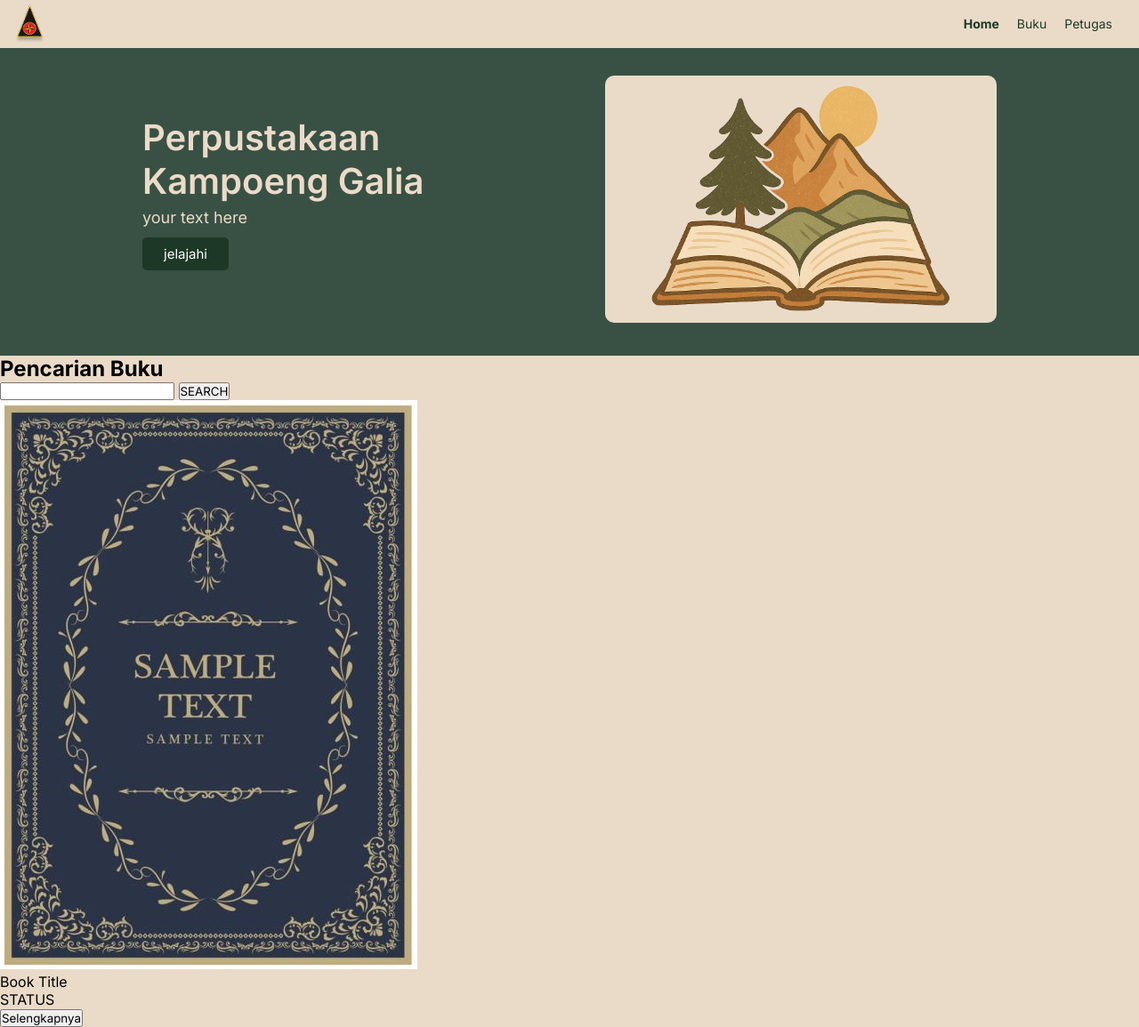
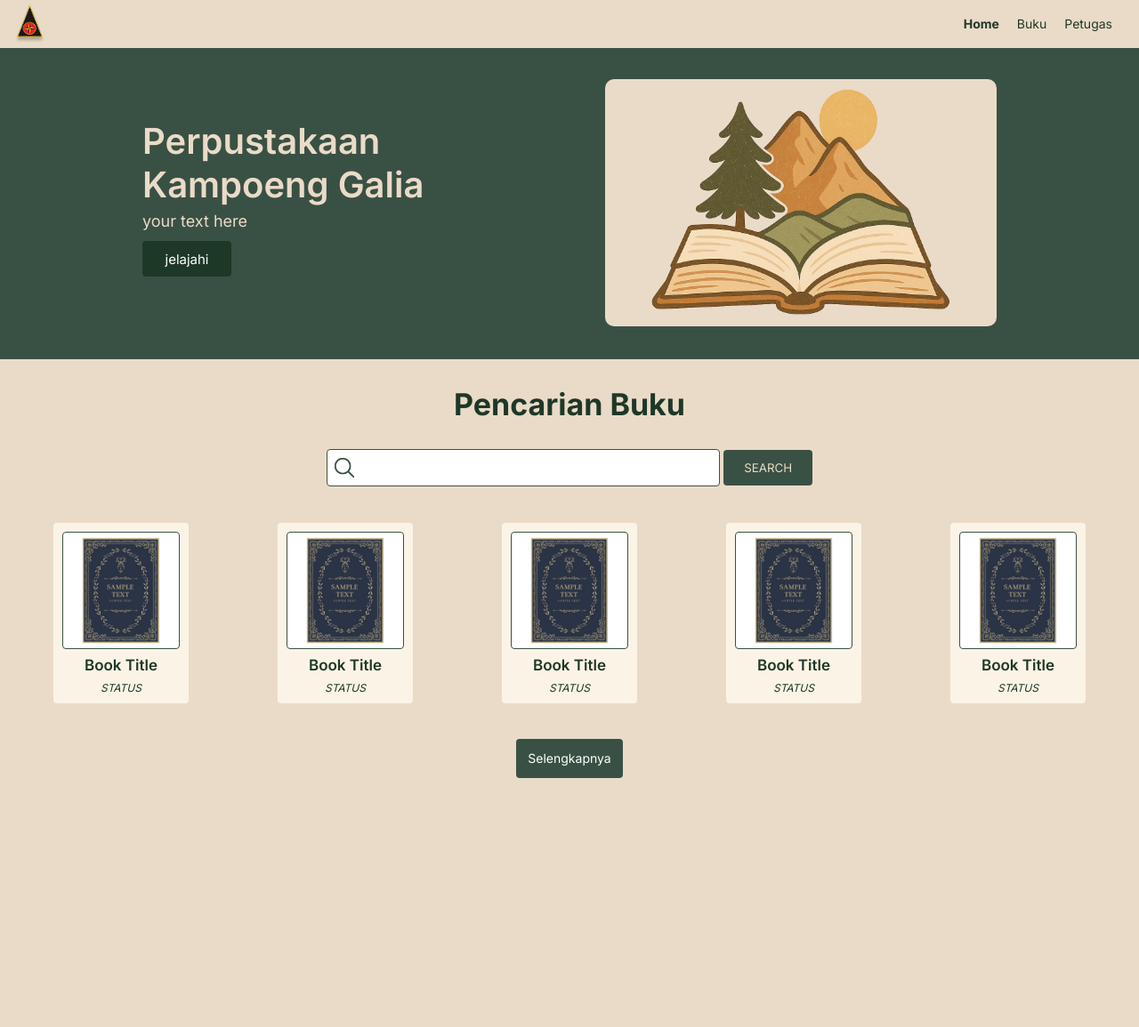
Before and after one commit to jkstar6/perpustakaan-rpl, a PHP site: page / in a window 1280 px wide. Shown: the whole page at 89% size. After the commit the page ends 875 px from the top, so only its background shows below. Run offline with PHP 8.4, Linux system fonts and the light colour scheme.

Commit message:
main page done

```diff
--- a/index.html
+++ /dev/null
@@ -1,54 +0,0 @@
-<!DOCTYPE html>
-<html lang="en">
-
-<head>
-    <meta charset="UTF-8">
-    <meta name="viewport" content="width=device-width, initial-scale=1.0">
-    <link href="https://fonts.googleapis.com/css2?family=Inter:wght@400;600;700&display=swap" rel="stylesheet">
-    <link rel="stylesheet" href="style.css">
-    <title>Perpustakaan</title>
-</head>
-
-<body>
-    <nav>
-        <img src="img/logo.png" alt="">
-        <ul>
-            <li><a class="home" href="#">Home</a></li>
-            <li><a href="#">Buku</a></li>
-            <li><a href="#">Petugas</a></li>
-        </ul>
-    </nav>
-
-    <header>
-        <div class="header-left">
-            <h1>Perpustakaan<br>Kampoeng Galia</h1>
-            <p>your text here</p>
-            <button><a class="a-header" href="">jelajahi</a></button>
-        </div>
-        <div class="header-right">
-            <img src="img/header-image.png" alt="">
-        </div>
-
-    </header>
-
-    <main>
-        <h2>Pencarian Buku</h2>
-        <div class="search-form">
-            <input type="text">
-            <button>SEARCH</button>
-        </div>
-
-        <div class="container">
-            <div class="box">
-                <img src="img/buku.jpg" alt="">
-                <p class="title">Book Title</p>
-                <p class="status">STATUS</p>
-            </div>
-        </div>
-
-        <button>Selengkapnya</button>
-    </main>
-
-</body>
-
-</html>
--- /dev/null
+++ b/index.php
@@ -0,0 +1,85 @@
+<!DOCTYPE html>
+<html lang="en">
+
+<head>
+    <meta charset="UTF-8">
+    <meta name="viewport" content="width=device-width, initial-scale=1.0">
+    <link href="https://fonts.googleapis.com/css2?family=Inter:wght@400;600;700&display=swap" rel="stylesheet">
+    <link rel="stylesheet" href="style.css">
+    <title>Perpustakaan</title>
+</head>
+
+<body>
+    <nav>
+        <img src="img/logo-nav.png" alt="">
+        <ul>
+            <li><a class="home" href="#">Home</a></li>
+            <li><a href="#">Buku</a></li>
+            <li><a href="#">Petugas</a></li>
+        </ul>
+    </nav>
+
+    <header>
+        <div class="header-left">
+            <h1>Perpustakaan<br>Kampoeng Galia</h1>
+            <p>your text here</p>
+            <button><a class="a-header" href="">jelajahi</a></button>
+        </div>
+        <div class="header-right">
+            <img src="img/header-image.png" alt="">
+        </div>
+
+    </header>
+
+    <main>
+        <h2>Pencarian Buku</h2>
+        <div class="search-form">
+            <img src="img/search.png" alt="">
+            <input type="text">
+            <button>SEARCH</button>
+        </div>
+
+        <div class="container">
+            <div class="box">
+                <div class="frame">
+                    <img src="img/buku.jpg" alt="">
+                </div>
+                <p class="title">Book Title</p>
+                <p class="status">STATUS</p>
+            </div>
+            <div class="box">
+                <div class="frame">
+                    <img src="img/buku.jpg" alt="">
+                </div>
+                <p class="title">Book Title</p>
+                <p class="status">STATUS</p>
+            </div>
+            <div class="box">
+                <div class="frame">
+                    <img src="img/buku.jpg" alt="">
+                </div>
+                <p class="title">Book Title</p>
+                <p class="status">STATUS</p>
+            </div>
+            <div class="box">
+                <div class="frame">
+                    <img src="img/buku.jpg" alt="">
+                </div>
+                <p class="title">Book Title</p>
+                <p class="status">STATUS</p>
+            </div>
+            <div class="box">
+                <div class="frame">
+                    <img src="img/buku.jpg" alt="">
+                </div>
+                <p class="title">Book Title</p>
+                <p class="status">STATUS</p>
+            </div>
+        </div>
+
+        <button class="selengkapnya"><a href="">Selengkapnya</a></button>
+    </main>
+
+</body>
+
+</html>
--- a/style.css
+++ b/style.css
@@ -10,17 +10,13 @@ body{
 
 nav{
     font-size: 14px;
-    z-index: 999;
-    top: 0;
     display: flex;
-    position: fixed;
     width: 100%;
-    padding: 0 0;
-    background-color: #EADBC8;
 }
 
 nav img{
     height: 54px;
+    cursor: pointer;
 }
 
 nav ul{
@@ -47,7 +43,6 @@ li a{
 header{
     position: relative;
     display: flex;
-    margin-top: 50px;
     background-color: #395144;
     color: #EADBC8;
     width: 100%;
@@ -73,8 +68,9 @@ header{
     font-size: 15px;
     margin-top: 12px;
     border: 0px;
-    border-radius: 5px;
-    padding: 9px 24px;
+    width: 100px;
+    height: 40px;
+    border-radius:4px;
     background-color: #1E3827;
     cursor: pointer;
     transition: 0.2s;
@@ -102,3 +98,123 @@ header{
 .header-right img {
     width: 340px;
 }
+
+main{
+    display: flex;
+    flex-direction: column;
+    align-items: center;
+    padding: 30px 50px;
+}
+
+main h2{
+    margin-bottom: 30px;
+    font-size: 34px;
+    color: #1E3827;
+}
+
+.search-form{
+    position: relative;
+    margin-bottom: 40px;
+    /* background-color: aqua; */
+}
+
+.search-form img{
+    top: 7px;
+    left: 6px;
+    width: 28px;
+    position: absolute;
+}
+
+.search-form input{
+    outline: none;
+    font-size: 19px;
+    border: 0.5px solid #395144;
+    width: 400px;
+    height: 40px;
+    border-radius: 4px;
+    padding-left: 40px;
+}
+
+.search-form button{
+    position: relative;
+    bottom: 2px;
+    background-color: #395144;
+    color: #EADBC8;
+    border: 0px;
+    width: 100px;
+    height: 40px;
+    border-radius:4px;
+    transition: 0.2s;
+}
+
+.search-form button:hover{
+    background-color: #9DBC98;
+    color: #1E3827;
+    cursor: pointer;
+}
+
+.container{
+    /* background-color: aqua; */
+    display: flex;
+    width: 100%;
+    align-items: center;
+    justify-content: center;
+    margin-bottom: 40px;
+}
+
+.box{
+    text-align: center;
+    background-color: #FBF4E6;
+    padding: 10px;
+    border-radius: 4px;
+    margin: 0 50px;
+}
+
+.frame{
+    background-color: #ffffff;
+    padding: 5px;
+    border: 1px solid #395144 ;
+    border-radius: 4px;
+    width: 120px;
+    height: 120px;
+    margin-bottom: 8px;
+}
+
+.frame img{
+    object-fit: contain;
+    width: 100%;
+    height: 100%;
+}
+
+.title{
+    color: #1E3827;
+    font-weight: 600;
+    font-size: 17px;
+    margin-bottom: 8px;
+}
+
+.status{
+    color: #1E3827;
+    font-size: 12px;
+    font-style: italic;
+}
+
+.selengkapnya{
+    font-size: 14px;
+    background-color: #395144;
+    border: 0px;
+    width: 120px;
+    height: 44px;
+    border-radius:4px;
+    transition: 0.2s;
+    cursor: pointer;
+}
+
+.selengkapnya:hover{
+    background-color: #9DBC98;
+}
+
+.selengkapnya a{
+    color: #ffffff;
+    text-decoration: none;
+}
```
Also changed, not shown: img/logo-nav.png (renamed from img/logo.png), img/search.png (added).
